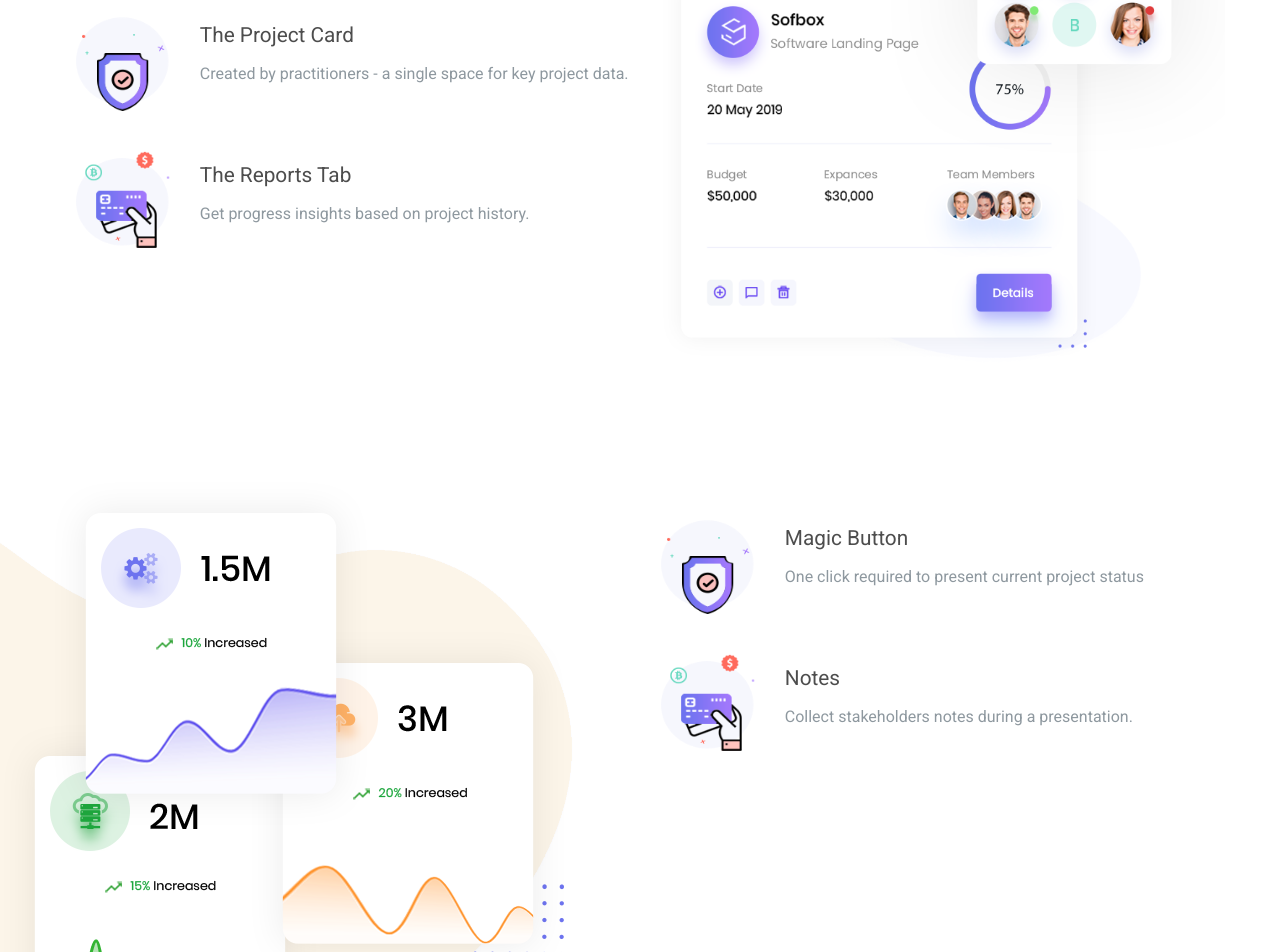
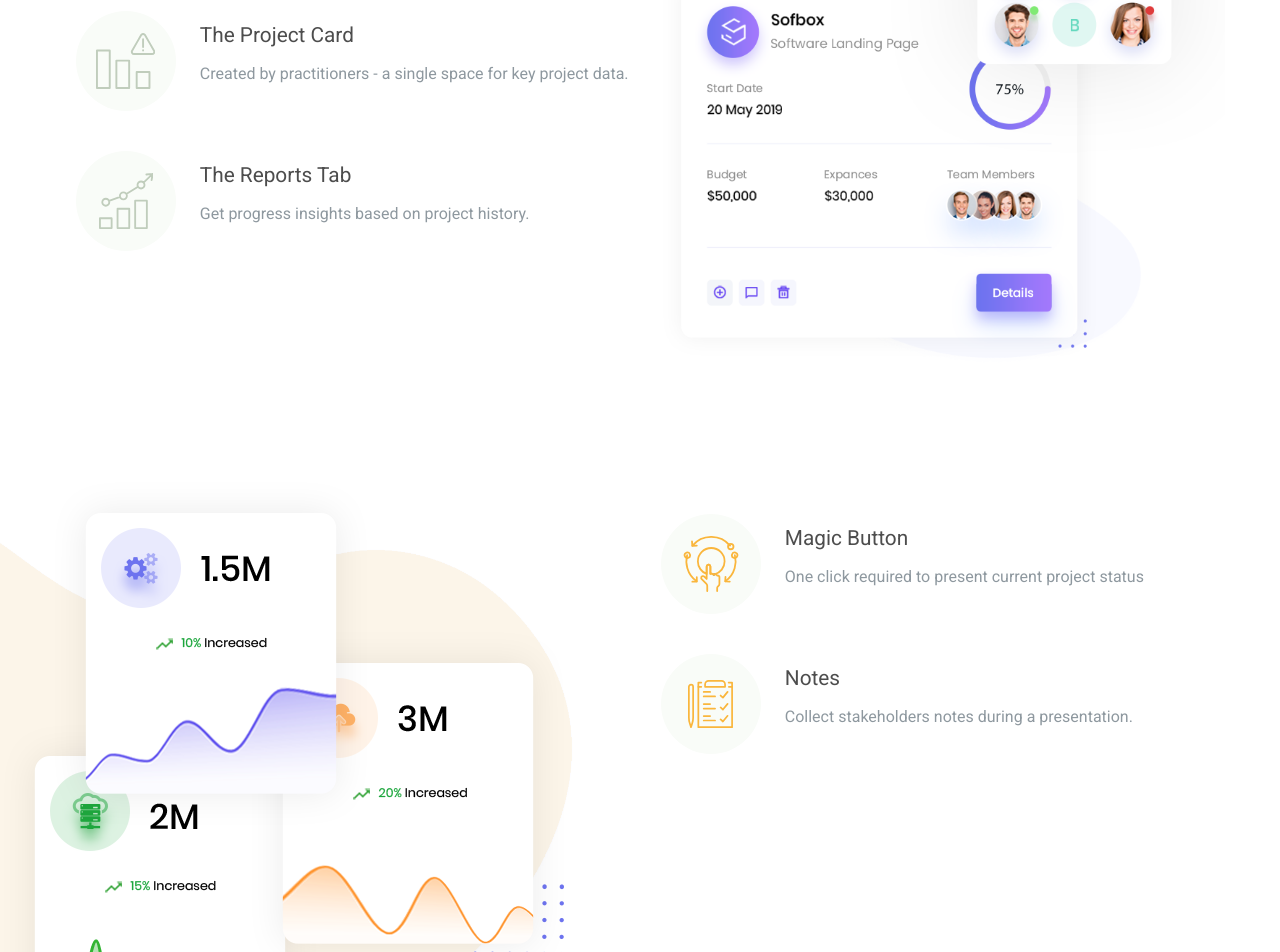
Before and after one commit to MarcinGazda/PPMLight.WWW, a React (Vite) app: page / in a window 1280 px wide. Shown: the part 1518-2470 px from the top of the page. Built offline with nearby package versions, Linux system fonts and the light colour scheme.

Commit message:
fix: change SVG in TipsAndTricks

```diff
--- /dev/null
+++ b/src/assets/SVG/TAT1.tsx
@@ -0,0 +1,25 @@
+const TAT1 = (
+  <svg
+    xmlns="http://www.w3.org/2000/svg"
+    id="orange"
+    viewBox="0 0 71.81 67.83"
+    height="3.5rem"
+    fill="#c0cdbc"
+  >
+    <defs>
+      <style>
+        {
+          ".gray{fill:none;stroke:#c0cdbc;stroke-linecap:round;stroke-linejoin:round;stroke-width:2.33px}"
+        }
+      </style>
+    </defs>
+    <g id="Layer_1">
+      <path
+        d="M1.16 21.2h15.49v45.47H1.16zM24.68 33.43h15.49v33.24H24.68zM49.28 47.21h15.49v19.46H49.28zM70.29 21.47c1.03 1.78-.26 4-2.31 4H46.07c-2.05 0-3.34-2.22-2.31-4l5.48-9.49 5.48-9.49c1.03-1.78 3.59-1.78 4.62 0l5.48 9.49 5.48 9.49M57.03 7.49v9.4M57.03 20.75v.47"
+        className="gray"
+      />
+    </g>
+  </svg>
+);
+
+export default TAT1;
--- /dev/null
+++ b/src/assets/SVG/TAT2.tsx
@@ -0,0 +1,24 @@
+const TAT2 = (
+  <svg
+    xmlns="http://www.w3.org/2000/svg"
+    id="Warstwa_2"
+    viewBox="0 0 68.47 70.26"
+    height="3.5rem"
+  >
+    <defs>
+      <style>
+        {
+          ".gray{fill:none;stroke:#c0cdbc;stroke-linecap:round;stroke-linejoin:round;stroke-width:2.33px}"
+        }
+      </style>
+    </defs>
+    <g id="Layer_1">
+      <path
+        d="M45.37 34.66h14.69v34.43H45.37zM23.27 44.84h14.69v24.25H23.27zM1.16 56.72h14.69V69.1H1.16zM35.01 28.57a4.39 4.39 0 1 1-8.779.001 4.39 4.39 0 0 1 8.779-.001ZM57.11 15a4.39 4.39 0 1 1-8.779.001A4.39 4.39 0 0 1 57.11 15ZM12.9 36.61a4.39 4.39 0 1 1-8.779.001 4.39 4.39 0 0 1 8.779-.001ZM34.25 26.34l14.72-9.04M12.64 35.11l13.84-5.04M66.01 8.97l1.3-7.81-7.88.72M67.31 1.16l-11.4 10.82"
+        className="gray"
+      />
+    </g>
+  </svg>
+);
+
+export default TAT2;
--- /dev/null
+++ b/src/assets/SVG/TAT3.tsx
@@ -0,0 +1,63 @@
+const TAT3 = (
+  <svg
+    xmlns="http://www.w3.org/2000/svg"
+    id="Warstwa_2"
+    viewBox="0 0 68.72 72.9"
+    height="3.5rem"
+    width={"3.5rem"}
+  >
+    <defs>
+      <style>
+        {
+          ".orange{fill:#fab63c;stroke-width:0}.orange2{fill:none;stroke-linecap:round;stroke-linejoin:round;stroke-width:2.33px;stroke:#fab63c}"
+        }
+      </style>
+    </defs>
+    <g id="Layer_1">
+      <path
+        d="M38.98 49.91c-.42.11-.85.2-1.28.27.47-.14.89-.23 1.28-.27Z"
+        style={{
+          fill: "none",
+          strokeLinecap: "round",
+          strokeLinejoin: "round",
+          strokeWidth: "2.33px",
+          stroke: "#344c60",
+        }}
+      />
+      <path
+        d="M52.09 33.03c0 8.14-5.58 14.97-13.12 16.88-.42.11-.85.2-1.28.27-.05.02-.1.03-.16.03-.03-.14-.43-1.54-3.95-1v-9.36c0-1.19-.84-2.23-2-2.44h-.06c-1.48-.25-2.8.98-2.8 2.47v9.52c-6.68-2.43-11.45-8.84-11.45-16.36 0-9.62 7.79-17.41 17.41-17.41s17.41 7.79 17.41 17.41Z"
+        className="orange2"
+      />
+      <path
+        d="M29.47 71.74v-6.53c0-.79-.2-1.55-.58-2.22-.2-.36-.45-.69-.75-.99l-5.83-5.83c-.65-.65-.91-1.63-.57-2.49.07-.19.15-.35.25-.49.79-1.26 2.6-1.36 3.65-.31l3.07 3.08V39.89c0-1.5 1.33-2.72 2.8-2.47h.06c1.17.21 2 1.26 2 2.44v9.36c3.52-.54 3.92.85 3.95 1v.01c.05-.01.1-.03.15-.05.43-.07.87-.16 1.28-.27 2.75-.32 3.63 1.49 3.63 1.49 2.75-.07 2.75 1.87 2.75 1.87v9.21c0 1.06-.73 2.07-1.47 2.82l-.71.72c-.49.48-.76 1.13-.76 1.81v3.9M10.23 12.53C16.1 5.58 24.88 1.16 34.69 1.16s18.6 4.42 24.47 11.37"
+        className="orange2"
+      />
+      <path
+        d="M63.65 13.69c0-1.96-1.59-3.56-3.56-3.56s-3.56 1.59-3.56 3.56 1.59 3.56 3.56 3.56 3.56-1.59 3.56-3.56Z"
+        className="orange"
+      />
+      <path
+        d="M15.68 58.98A31.817 31.817 0 0 1 3.6 42a31.923 31.923 0 0 1-.31-17"
+        className="orange2"
+      />
+      <path
+        d="M2.55 21.65a3.57 3.57 0 0 0-2.41 4.42 3.57 3.57 0 0 0 4.42 2.41 3.57 3.57 0 0 0 2.41-4.42 3.57 3.57 0 0 0-4.42-2.41Z"
+        className="orange"
+      />
+      <path
+        d="M53.04 58.98c5.62-4.01 9.98-9.85 12.08-16.98 1.69-5.75 1.7-11.59.31-17"
+        className="orange2"
+      />
+      <path
+        d="M66.17 21.65a3.57 3.57 0 0 1 2.41 4.42 3.57 3.57 0 0 1-4.42 2.41 3.57 3.57 0 0 1-2.41-4.42 3.57 3.57 0 0 1 4.42-2.41Z"
+        className="orange"
+      />
+      <path
+        d="m9.64 7.05.4 5.81 5.81-.41M58.78 59.34l-5.82-.26.27-5.82M10.06 59.45l5.83-.05-.04-5.82"
+        className="orange2"
+      />
+    </g>
+  </svg>
+);
+
+export default TAT3;
--- /dev/null
+++ b/src/assets/SVG/TAT4.tsx
@@ -0,0 +1,25 @@
+const TAT4 = (
+  <svg
+    xmlns="http://www.w3.org/2000/svg"
+    id="Warstwa_2"
+    viewBox="0 0 60.82 64.92"
+    height="3rem"
+  >
+    <defs>
+      <style>
+        {
+          ".orange{fill:none;stroke:#fab63c;stroke-linecap:round;stroke-linejoin:round;stroke-width:2.33px}"
+        }
+      </style>
+    </defs>
+    <g id="Layer_1">
+      <path d="M54.99 3.48h4.67v60.28H13.99V3.48h4.07" className="orange" />
+      <path
+        d="m44.12 20.98 3.12 2.85 6.32-7.73M44.12 37.14l3.12 2.85 6.32-7.73M44.12 53.3l3.12 2.85 6.32-7.73M45.38 1.16l-17.51.02c-2.63 0-4.76 2.14-4.76 4.77v3.24l27.05-.03V5.93c0-2.63-2.14-4.77-4.77-4.77ZM21.24 22.16h15.39M21.24 16.1h8.7M21.24 38.6h15.39M21.24 32.54h8.7M21.24 54.79h15.39M21.24 48.73h8.7M55.29 9.19h4.37M13.99 9.19h3.98M4.1 6.29a2.888 2.888 0 0 0-2.94 2.88l.03 41.75c0 2.65.41 5.26 1.18 7.64l1.69 5.2 1.69-5.14c.8-2.42 1.21-5.08 1.21-7.77L6.93 9.17c0-1.57-1.26-2.85-2.83-2.88h0Z"
+        className="orange"
+      />
+    </g>
+  </svg>
+);
+
+export default TAT4;
--- a/src/views/TipsAndTricks/Index.tsx
+++ b/src/views/TipsAndTricks/Index.tsx
@@ -1,26 +1,24 @@
-// import { IconContext } from "react-icons";
 import styles from "./styles.module.scss";
-// import { MdDone } from "react-icons/md";
 import tipsImg from "../../assets/images/tips.png";
 import tips2Img from "../../assets/images/tips2.png";
 import backgroundImg from "../../assets/background/background-1.png";
-import shield from "../../assets/images/shield.png";
-import card from "../../assets/images/card.png";
 import "aos/dist/aos.css";
 import Aos from "aos";
 import { useEffect } from "react";
-
-// const TIPS = ["Boost SEO ranking", "Marketing", "Visual Reviews"];
+import TAT1 from "../../assets/SVG/TAT1";
+import TAT2 from "../../assets/SVG/TAT2";
+import TAT3 from "../../assets/SVG/TAT3";
+import TAT4 from "../../assets/SVG/TAT4";
 
 const TRICKS = [
   {
-    img: shield,
+    svg: TAT1,
     title: "The Project Card",
     description:
       "Created by practitioners - a single space for key project data.",
   },
   {
-    img: card,
+    svg: TAT2,
     title: "The Reports Tab",
     description: "Get progress insights based on project history.",
   },
@@ -28,14 +26,16 @@ const TRICKS = [
 
 const TRICKS2 = [
   {
-    img: shield,
+    svg: TAT3,
     title: "Magic Button",
     description: "One click required to present current project status",
+    orange: true,
   },
   {
-    img: card,
+    svg: TAT4,
     title: "Notes",
     description: "Collect stakeholders notes during a presentation.",
+    orange: true,
   },
 ];
 
@@ -47,15 +47,6 @@ const TipsAndTricks = () => {
     };
   }, []);
 
-  // const tipsElements = TIPS.map((tips, index) => (
-  //   <li data-aos="fade-up" data-aos-once="true" key={index}>
-  //     <IconContext.Provider value={{ className: styles.icon }}>
-  //       <MdDone />
-  //     </IconContext.Provider>
-  //     <span>{tips}</span>
-  //   </li>
-  // ));
-
   const tricksElements = (data: Array<any>) => {
     return (
       <>
@@ -66,7 +57,13 @@ const TipsAndTricks = () => {
             key={index}
             className={styles.wrapper}
           >
-            <img className={styles.media} src={trick.img} alt="" />
+            <div
+              className={`${styles.circle} ${
+                trick.orange === true ? styles.orange : ""
+              }}`}
+            >
+              {trick.svg}
+            </div>
             <div className={`${styles.text} ${styles.width}`}>
               <h3
                 className={`${styles.title} ${styles.nonMargin} ${styles.small}`}
@@ -88,11 +85,6 @@ const TipsAndTricks = () => {
       <div className={styles.container}>
         <div className={styles.text}>
           <h2 className={styles.title}>Our stand outs</h2>
-          {/* <p className={styles.description}>
-            faff about only a quid blower I down't want no agro bleeding chimney
-            pot burke tosser cras nice one boot fanny.!
-          </p> */}
-          {/* <ul>{tipsElements}</ul> */}
           {tricksElements(TRICKS)}
         </div>
         <div data-aos="fade" data-aos-once="true" className={styles.imgWrapper}>
@@ -100,14 +92,7 @@ const TipsAndTricks = () => {
         </div>
       </div>
       <div className={`${styles.container} ${styles.reverse}`}>
-        <div className={styles.text}>
-          {/* <h2 className={styles.title}>Our unique features</h2> */}
-          {/* <p className={styles.description}>
-            faff about only a quid blower I down't want no agro bleeding chimney
-            pot burke tosser cras nice one boot fanny.!
-          </p> */}
-          {tricksElements(TRICKS2)}
-        </div>
+        <div className={styles.text}>{tricksElements(TRICKS2)}</div>
         <div data-aos="fade" data-aos-once="true" className={styles.imgWrapper}>
           <img className={styles.img} src={tips2Img} alt="" />
           <img className={styles.background} src={backgroundImg} alt="" />
--- a/src/views/TipsAndTricks/styles.module.scss
+++ b/src/views/TipsAndTricks/styles.module.scss
@@ -1,4 +1,13 @@
 @use "../../assets/variables.scss" as *;
+
+#orange {
+  svg {
+    fill: $orange;
+    g {
+      fill: $orange;
+    }
+  }
+}
 
 .container {
   margin-bottom: 6rem;
@@ -125,10 +134,19 @@
 
   .wrapper {
     display: flex;
-    .media {
+    .circle {
       width: 100px;
       height: 100px;
       margin: 0 1.5rem 2.5rem 1.3rem;
+      background: #f9fcf8;
+      border-radius: 50%;
+      display: flex;
+      justify-content: center;
+      align-items: center;
+
+      &.orange {
+        background: #fff;
+      }
     }
   }
 }
```
